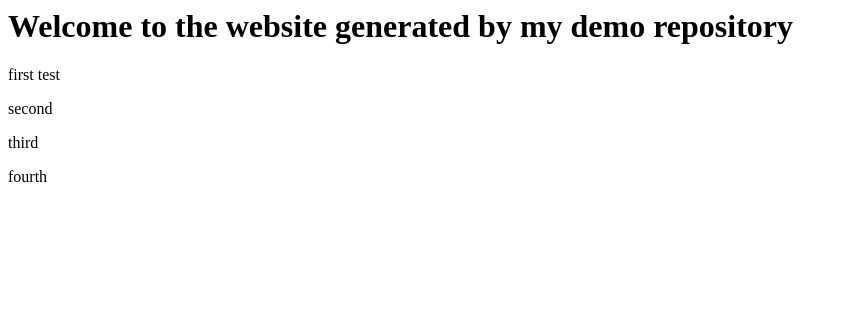
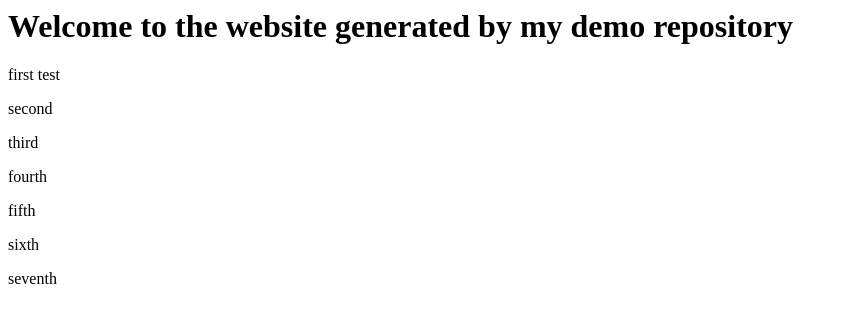
Before and after one commit to hhhjin/demo-repository, a website: page index.html in a window 1280 px wide. Shown: the whole page, without its empty margins (0-847 px from the left). Drawn offline with Linux system fonts and the light colour scheme.

Commit message:
test fifth (#9)
* test fifth

* test/sixth

* test: seventh

```diff
--- a/index.html
+++ b/index.html
@@ -3,3 +3,6 @@
 <p>second</p>
 <p>third</p>
 <p>fourth</p>
+<p>fifth</p>
+<p>sixth</p>
+<p>seventh</p>
```
